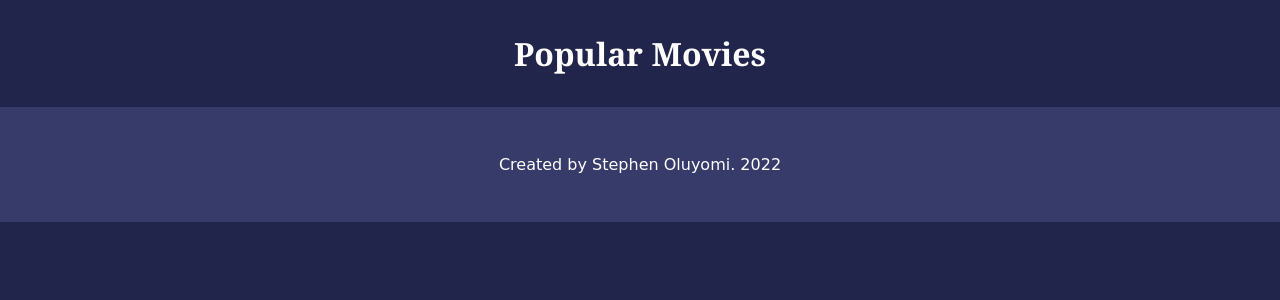
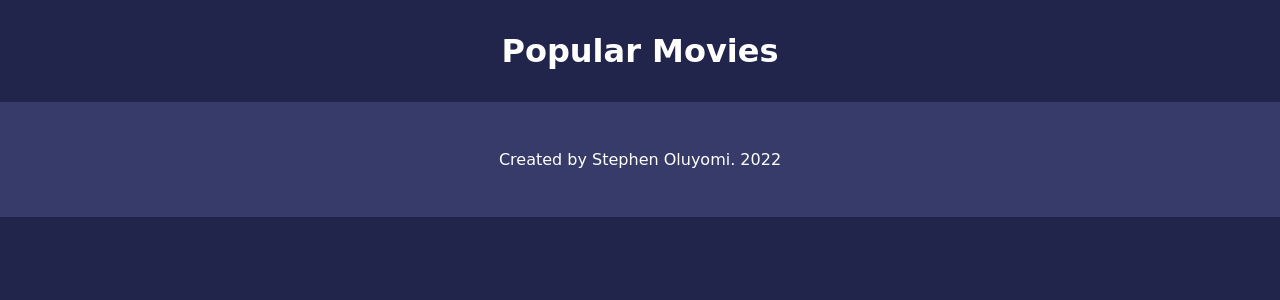
Before and after one commit to stephen-lakes/cornflix, a Django app: template templates/home.html in a window 1280 px wide. Shown: the part 85-385 px from the top of the page. Run offline with Django 3.2, Linux system fonts and the light colour scheme; the template is opened without the code that fills it, so the values that code supplies are empty.

Commit message:
removed inline styline from heading element

```diff
--- a/templates/home.html
+++ b/templates/home.html
@@ -3,7 +3,7 @@
 
 {% block content %}
     <div id="popular-movies">
-        <h1 class="heading" style="font-family: Cambria, Cochin, Georgia, Times, 'Times New Roman', serif">Popular Movies</h1>
+        <h1 class="heading">Popular Movies</h1>
     </div>
     <div class="article-wrapper">
         <article>
```
